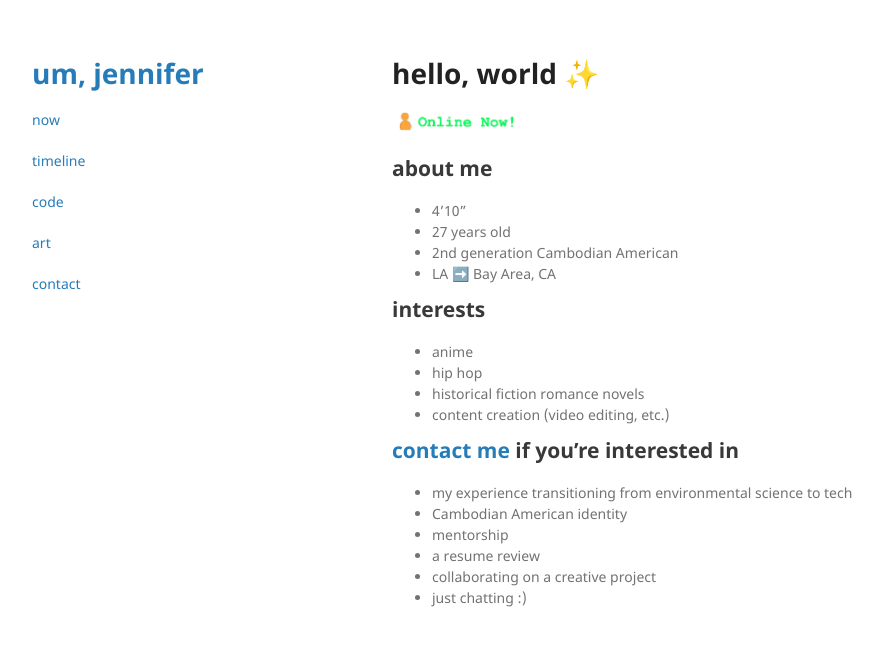
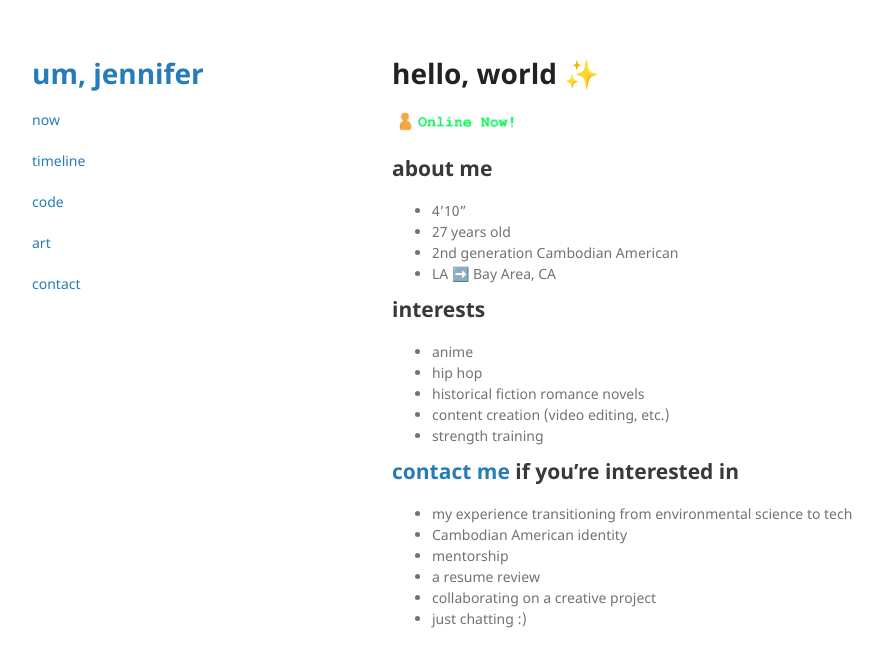
Before and after one commit to umjennifer/umjennifer.github.io, a Jekyll site: the page built from index.md, in a window 1280 px wide. Shown: the top 667 px of the page, without its empty margins (178-1061 px from the left). Built offline with Jekyll 4.4.1, drawn with Linux system fonts in a browser that asks for light colours; our own code applies the rules of GitHub Pages for plain Markdown files.

Commit message:
Update index.md

```diff
--- a/index.md
+++ b/index.md
@@ -15,6 +15,7 @@ layout: default
 - hip hop
 - historical fiction romance novels
 - content creation (video editing, etc.)
+- strength training
 
 ## <a href="{{ site.github.url }}/contact">contact me</a> if you're interested in
 - my experience transitioning from environmental science to tech
```
